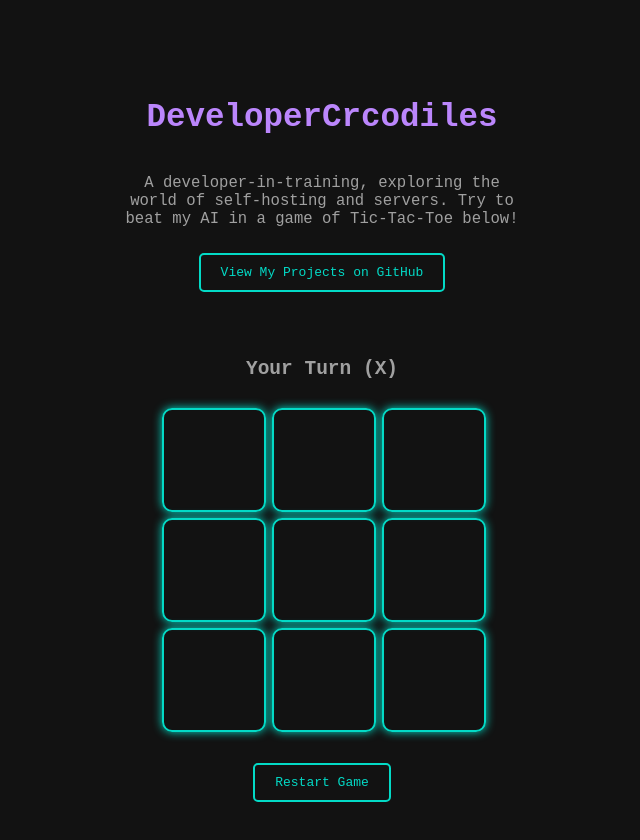
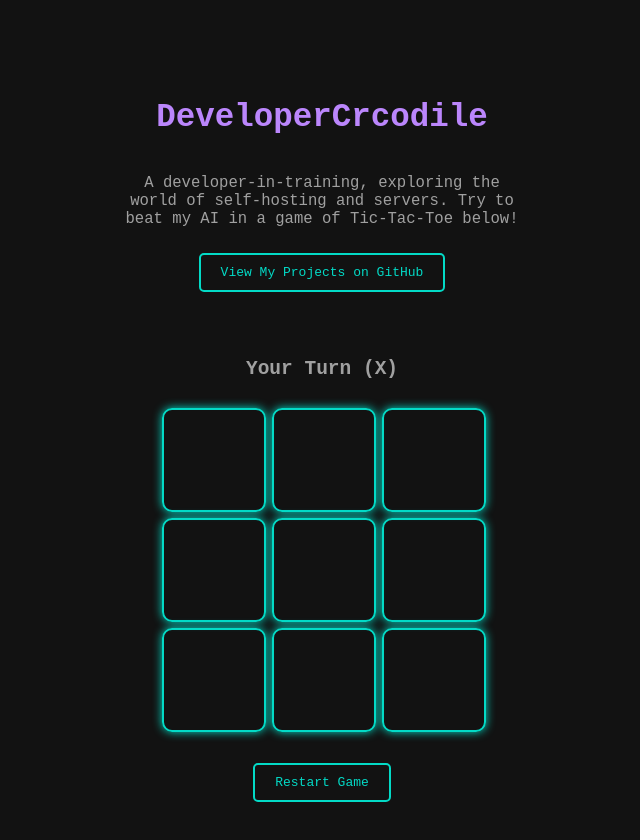
Before and after one commit to developercrcodile/developercrcodile.github.io, a plain HTML site: page index.html in a window 1280 px wide. Shown: the whole page, without its empty margins (318-958 px from the left). Drawn offline with Linux system fonts and the light colour scheme.

Commit message:
Update index.html
Reflect my new username. (I keep forgeting lol)

```diff
--- a/index.html
+++ b/index.html
@@ -3,7 +3,7 @@
 <head>
     <meta charset="UTF-8">
     <meta name="viewport" content="width=device-width, initial-scale=1.0">
-    <title>DeveloperCrcodiles' Portal</title>
+    <title>DeveloperCrcodile's Portal</title>
     <style>
         :root {
             --color-primary: #bb86fc; /* Purple for titles and player X */
@@ -107,9 +107,9 @@
 <body>
     <div class="container">
         <!-- Header Info -->
-        <h1>DeveloperCrcodiles</h1>
+        <h1>DeveloperCrcodile</h1>
         <p>A developer-in-training, exploring the world of self-hosting and servers. Try to beat my AI in a game of Tic-Tac-Toe below!</p>
-        <a href="https://github.com/DeveloperCrcodiles" target="_blank" class="github-button">View My Projects on GitHub</a>
+        <a href="https://github.com/developercrcodile" target="_blank" class="github-button">View My Projects on GitHub</a>
 
         <!-- Tic-Tac-Toe Game -->
         <div class="game-container">
```
